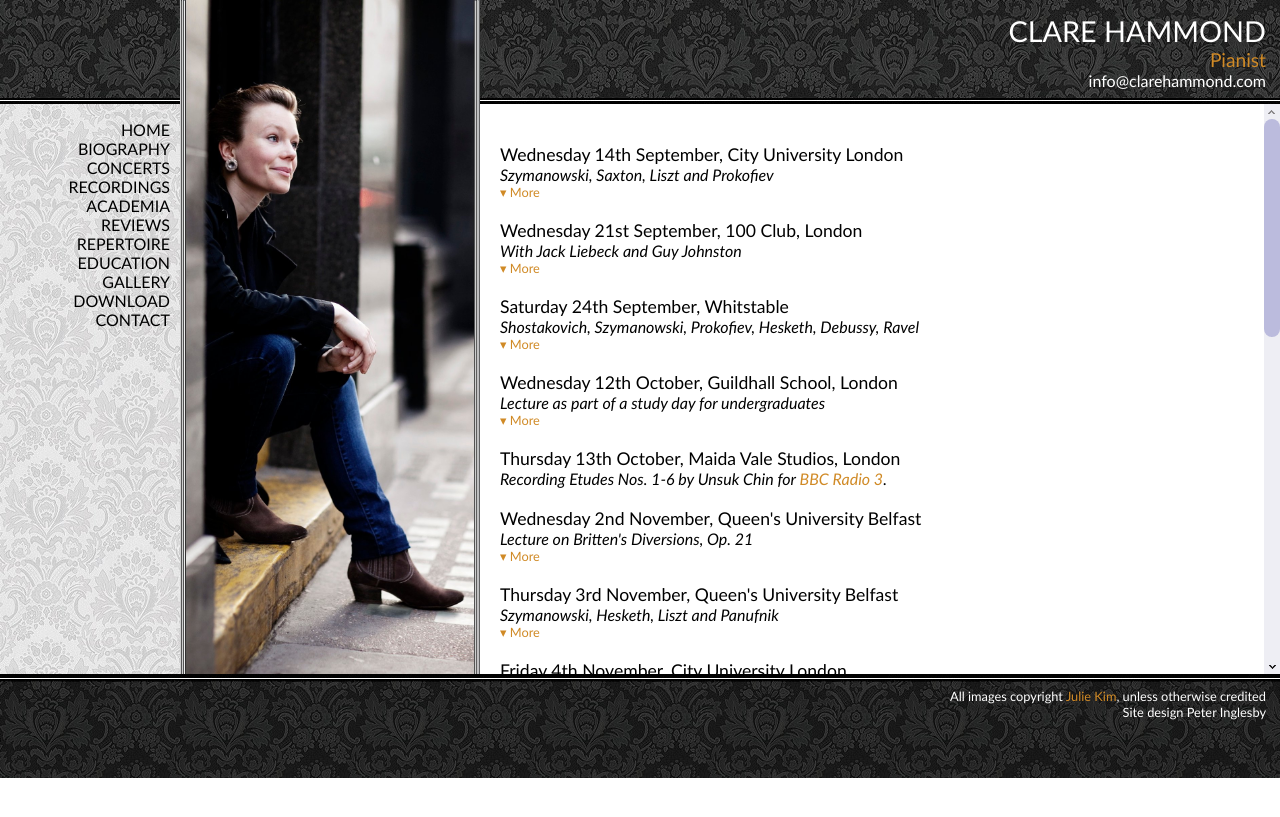
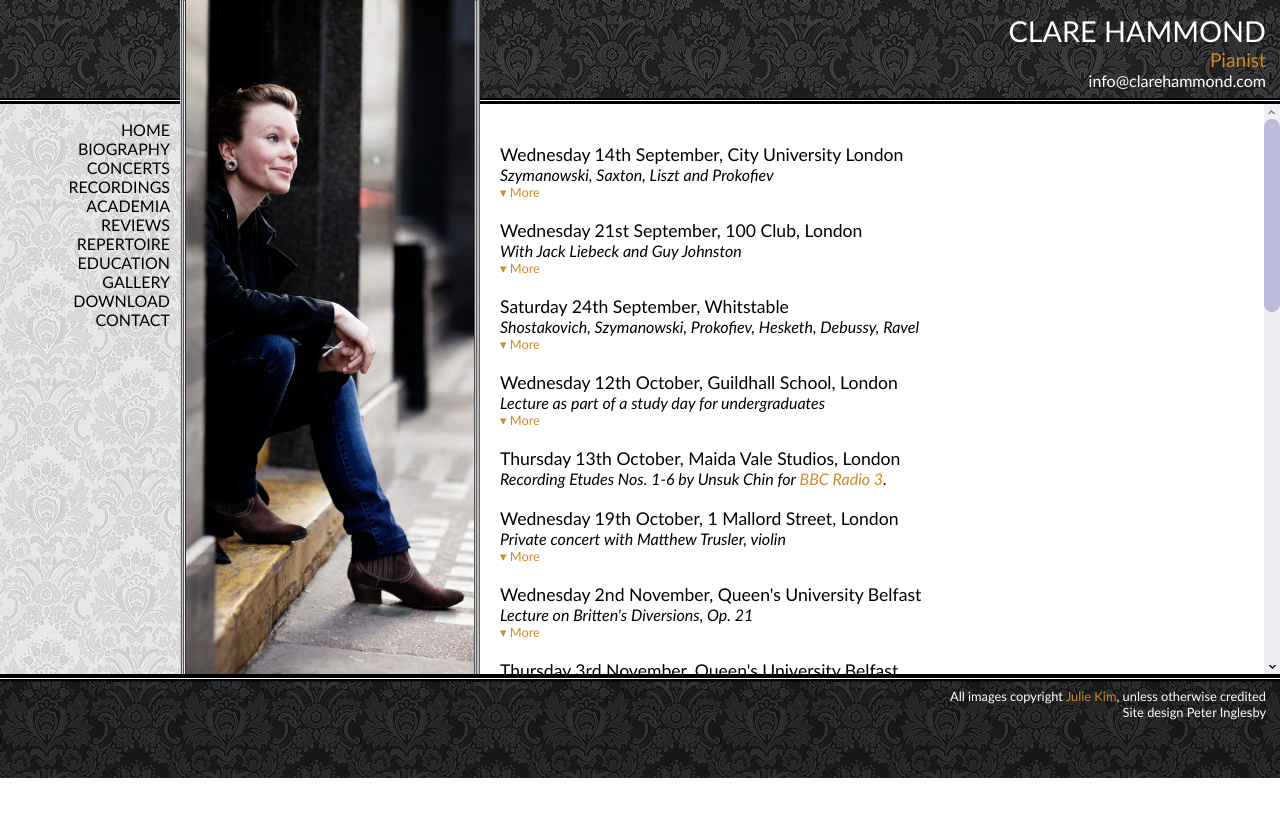
Before and after one commit to hammonc/clarehammond.com, a Jekyll site: the page built from concerts.html, in a window 1280 px wide. Shown: the top 817 px of the page. Built offline with Jekyll 4.4.1, drawn with Linux system fonts in a browser that asks for light colours.

Commit message:
added 19/10 concert

```diff
--- a/concerts.html
+++ b/concerts.html
@@ -77,6 +77,23 @@ image: concerts.jpg
 </div>
 
 <div class="listing">
+  <div class="listing-heading">Wednesday 19th October, 1 Mallord Street, London</div>
+  <div class="listing-trailer">Private concert with Matthew Trusler, violin</div>
+  <div class="listing-details concealed">
+    <p>Private concert to raise money for the Mayor of London's Fund for Young Musicians</p>
+    <p>Brahms - Sonata No. 3 in D minor, Op. 108</p>
+    <p>Bartok - Romanian Folk Dances</p>
+  </div>
+  <div class="listing-details concealed">
+    <p>7.30pm, 1 Mallord Street, London SW3 6DT</p>
+    <p>More details available <a href="http://www.onemallordstreet.com/home.htm" target="_blank">here</a>.
+</p>
+  </div>
+  <span class="more">&#9662; More</span>
+  <span class="less">&#9652; Less</span>
+</div>
+
+<div class="listing">
   <div class="listing-heading">Wednesday 2nd November, Queen's University Belfast</div>
   <div class="listing-trailer">Lecture on Britten's Diversions, Op. 21</div>
   <div class="listing-details concealed">
```
